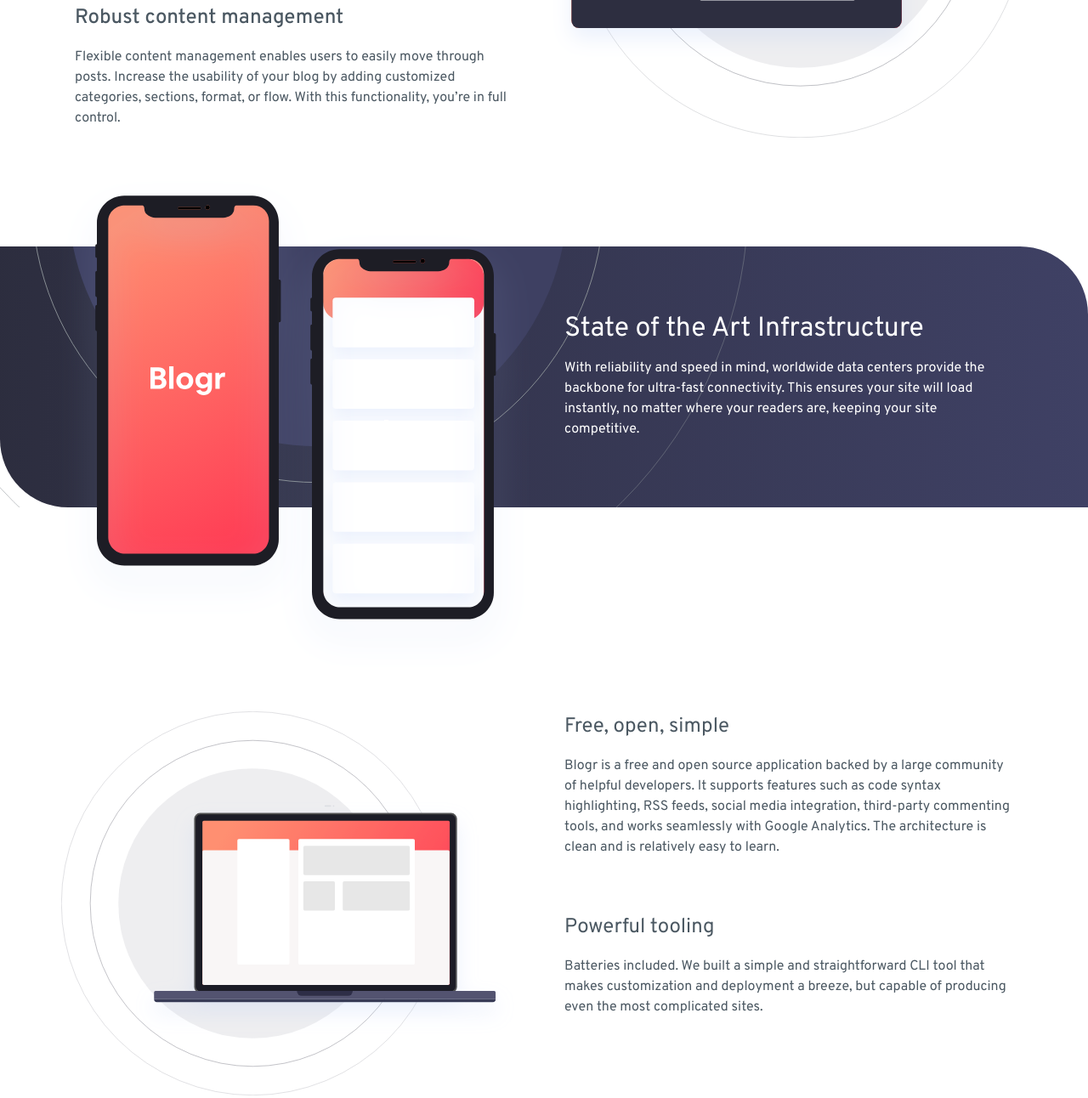
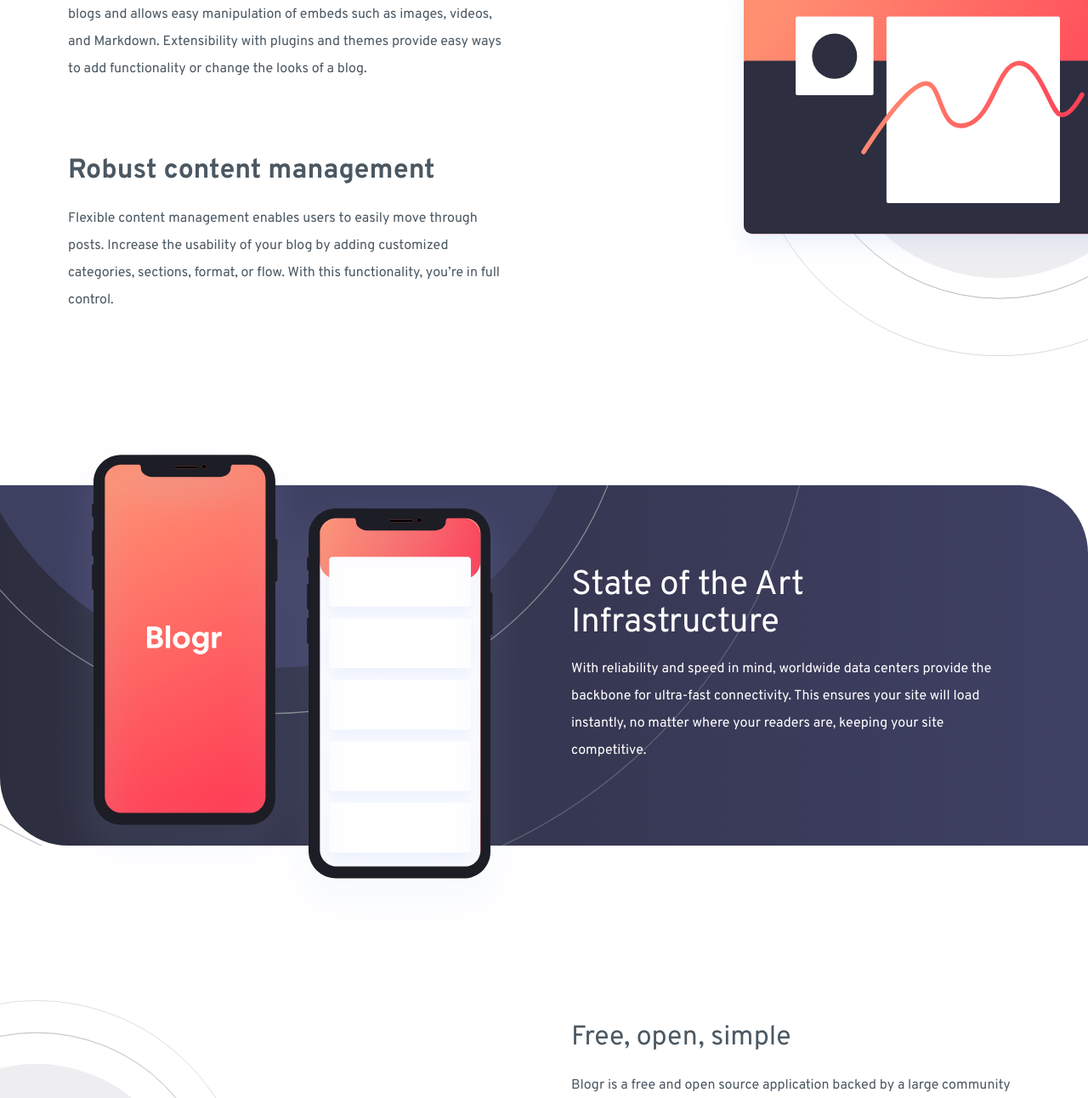
Before and after one commit to thecoderrob/fem-blogr-landing-page, a plain HTML site: page index.html in a window 1280 px wide. Shown: the part 931-2223 px from the top of the page at 85% size. Drawn offline with Linux system fonts and the light colour scheme.

Commit message:
some enhancements on section and articles

```diff
--- a/index.css
+++ b/index.css
@@ -20,8 +20,8 @@
   --ff-primary: "Overpass", sans-serif;
 
   --fs-900: 3rem;
-  --fs-600: 2rem;
-  --fs-500: 1.5rem;
+  --fs-600: 2.5rem;
+  --fs-500: 2rem;
   --fs-400: 1rem;
 
   --fw-regular: 400;
@@ -161,6 +161,9 @@ svg {
 .fw-medium {
   font-weight: var(--fw-medium);
 }
+.fw-bold {
+  font-weight: var(--fw-bold);
+}
 
 .text-white {
   color: var(--clr-white);
@@ -175,6 +178,8 @@ svg {
 ====================*/
 
 body {
+  max-width: 90em;
+  margin-inline: auto;
   font-size: var(--fs-400);
   font-family: var(--ff-primary);
   color: var(--clr-very-dark-grayish-blue);
@@ -441,30 +446,60 @@ header::before {
 }
 
 /* MAIN */
-.grid--section {
+
+.grid-container {
   display: grid;
-  position: relative;
+  gap: 2rem;
+  padding-block: 3rem;
   grid-template-areas:
     "image"
     "text";
+  text-align: center;
 }
 
-.grid--section[data-image-right="true"] {
+.grid-container--a1 {
   grid-template-areas:
     "title"
     "image"
     "text";
 }
 
-section {
-  padding-block: 5rem;
-  text-align: center;
+.section-title {
+  grid-area: title;
+  justify-self: center;
+  padding-top: 3rem;
+}
+
+.article-text {
+  --flow-space: 2rem;
+  grid-area: text;
+}
+
+.article-text div > p {
+  margin-top: 1rem;
+  line-height: 2;
+}
+
+.article-image {
+  grid-area: image;
+  position: relative;
+}
+
+.grid-container--a1 .article-image,
+.grid-container--a3 .article-image {
+  overflow: hidden;
+}
+
+.article-image > img {
+  position: static;
 }
 
 .bg-gradient {
+  margin-top: 12rem;
   position: relative;
   isolation: isolate;
-
+  border-bottom-left-radius: 5rem;
+  border-top-right-radius: 5rem;
   background-image: linear-gradient(
     90deg,
     var(--clr-blue-gradient-from),
@@ -478,39 +513,13 @@ section {
   inset: 0;
   z-index: -1;
   background-image: url(/images/bg-pattern-circles.svg);
-  background-position: 50% 120%;
+  background-size: cover;
+  background-position: 50% -12rem;
   background-repeat: no-repeat;
 }
 
-.bg-gradient {
-  padding-top: 20rem;
-  margin-block: 10rem 0;
-  border-top-right-radius: 5rem;
-  border-bottom-left-radius: 5rem;
-}
-
-.bg-gradient > .article-image {
-  position: absolute;
-  top: -30rem;
-}
-
-.section-title {
-  grid-area: title;
-  font-size: var(--fs-600);
-  padding: 2rem 1rem;
-}
-
-.container--article {
-  --flow-space: 4rem;
-  grid-area: text;
-}
-
-.container--article div > p {
-  margin-top: 1rem;
-}
-
-.article-image {
-  grid-area: image;
+.grid-container--a2 .article-image > img {
+  margin-top: -12rem;
 }
 
 @media (min-width: 23.4376em) {
@@ -521,33 +530,83 @@ section {
     display: block;
   }
 
-  section {
+  .grid-container {
+    grid-template-columns: minmax(1rem, 1fr) repeat(2, 35em) minmax(1rem, 1fr);
     text-align: start;
   }
 
-  .grid--section {
-    display: grid;
-    grid-template-columns: minmax(0, 1fr) repeat(2, 35em) minmax(0, 1fr);
+  .article-text {
+    --flow-space: 5rem;
+  }
+
+  /* Article 1 */
+
+  .grid-container--a1 {
+    grid-template-areas:
+      ". title title ."
+      ". text image image";
+  }
+
+  .grid-container--a1 .article-text {
+    padding-block: clamp(5.5rem, 12vw, 10rem);
+  }
+
+  .grid-container--a1 .article-image > img {
+    position: absolute;
+    top: 0;
+    bottom: 0;
+    right: 0;
+    margin: auto -12rem auto 0;
+  }
+
+  /* Article 2 */
+  .bg-gradient {
+    margin-top: 0;
+  }
+
+  .bg-gradient::before {
+    content: "";
+    position: absolute;
+    inset: 0;
+    z-index: -1;
+    background-image: url(/images/bg-pattern-circles.svg);
+    background-size: cover;
+    background-position: -20rem -50rem;
+    background-repeat: no-repeat;
+  }
+
+  .grid-container--a2 {
     grid-template-areas: ". image text .";
   }
 
-  .grid--section[data-image-right="true"] {
-    grid-template-areas:
-      ". title image ."
-      ". text image .";
+  .grid-container--a2 .article-text {
+    padding-block: 3rem;
   }
 
-  .bg-gradient {
-    padding-top: 5rem;
-    margin-block: 3rem 10rem;
+  .grid-container--a2 .article-image > img {
+    position: absolute;
+    left: 0;
+    right: 0;
+    margin-inline: auto;
+    margin-top: -6.5rem;
   }
 
-  .bg-gradient::before {
-    background-position: -50% 80%;
+  /* Article 3 */
+
+  .grid-container--a3 {
+    grid-template-areas: "image image text .";
   }
 
-  .bg-gradient > .article-image {
-    top: -10rem;
+  .grid-container--a3 .article-text {
+    padding-block: clamp(5.5rem, 12vw, 10rem);
+  }
+
+  .grid-container--a3 .article-image > img {
+    position: absolute;
+    top: 0;
+    bottom: 0;
+    left: 0;
+    margin: auto 0 auto -13rem;
   }
 }
 
--- a/index.html
+++ b/index.html
@@ -145,14 +145,15 @@
     </header>
 
     <main>
-      <section class="grid--section | grid" data-image-right="true">
-        <div class="section-title">
-          <h2>Designed for the future</h2>
-        </div>
+      <section>
+        <article class="grid-container grid-container--a1">
+          <h2 class="section-title | fs-600 fw-bold">
+            Designed for the future
+          </h2>
 
-        <article class="container--article | container flow">
+          <div class="article-text | container flow">
             <div>
-            <h3 class="fs-500 fw-medium">Introducing an extensible editor</h3>
+              <h3 class="fs-500 fw-bold">Introducing an extensible editor</h3>
               <p>
                 Blogr features an exceedingly intuitive interface which lets you
                 focus on one thing: creating content. The editor supports
@@ -164,7 +165,7 @@
             </div>
 
             <div>
-            <h3 class="fs-500 fw-medium">Robust content management</h3>
+              <h3 class="fs-500 fw-bold">Robust content management</h3>
               <p>
                 Flexible content management enables users to easily move through
                 posts. Increase the usability of your blog by adding customized
@@ -172,49 +173,48 @@
                 you’re in full control.
               </p>
             </div>
-        </article>
+          </div>
 
           <div class="article-image">
             <img
               src="/images/illustration-editor-desktop.svg"
-            alt=""
               class="lg-only"
             />
 
-          <img
-            src="/images/illustration-editor-mobile.svg"
-            alt=""
-            class="sm-only"
-          />
-        </div>
-      </section>
-
-      <section class="grid--section | grid bg-gradient">
-        <article class="container--article | container">
-          <div>
-            <h3 class="fs-600 text-white">State of the Art Infrastructure</h3>
-            <p class="text-white">
-              With reliability and speed in mind, worldwide data centers provide
-              the backbone for ultra-fast connectivity. This ensures your site
-              will load instantly, no matter where your readers are, keeping
-              your site competitive.
-            </p>
+            <img src="/images/illustration-editor-mobile.svg" class="sm-only" />
           </div>
         </article>
 
+        <article class="bg-gradient">
+          <div class="grid-container grid-container--a2">
+            <div class="article-text | container flow">
+              <div>
+                <h3 class="fs-600 text-white">
+                  State of the Art Infrastructure
+                </h3>
+                <p class="text-white">
+                  With reliability and speed in mind, worldwide data centers
+                  provide the backbone for ultra-fast connectivity. This ensures
+                  your site will load instantly, no matter where your readers
+                  are, keeping your site competitive.
+                </p>
+              </div>
+            </div>
+
             <div class="article-image">
-          <img src="/images/illustration-phones.svg" alt="" />
+              <img src="/images/illustration-phones.svg" />
             </div>
-      </section>
+          </div>
+        </article>
 
-      <section class="grid--section | grid">
-        <article class="container--article | container flow">
+        <article class="grid-container grid-container--a3">
+          <div class="article-text | container flow">
             <div>
               <h3 class="fs-500">Free, open, simple</h3>
               <p>
                 Blogr is a free and open source application backed by a large
-              community of helpful developers. It supports features such as code
-              syntax highlighting, RSS feeds, social media integration,
+                community of helpful developers. It supports features such as
+                code syntax highlighting, RSS feeds, social media integration,
                 third-party commenting tools, and works seamlessly with Google
                 Analytics. The architecture is clean and is relatively easy to
                 learn.
@@ -224,26 +224,22 @@
             <div>
               <h3 class="fs-500">Powerful tooling</h3>
               <p>
-              Batteries included. We built a simple and straightforward CLI tool
-              that makes customization and deployment a breeze, but capable of
-              producing even the most complicated sites.
+                Batteries included. We built a simple and straightforward CLI
+                tool that makes customization and deployment a breeze, but
+                capable of producing even the most complicated sites.
               </p>
             </div>
-        </article>
+          </div>
 
           <div class="article-image">
             <img
               src="/images/illustration-laptop-desktop.svg"
-            alt=""
               class="lg-only"
             />
 
-          <img
-            src="/images/illustration-laptop-mobile.svg"
-            alt=""
-            class="sm-only"
-          />
+            <img src="/images/illustration-laptop-mobile.svg" class="sm-only" />
           </div>
+        </article>
       </section>
     </main>
 
```
Lines whose indentation alone changed are shown as unchanged.
